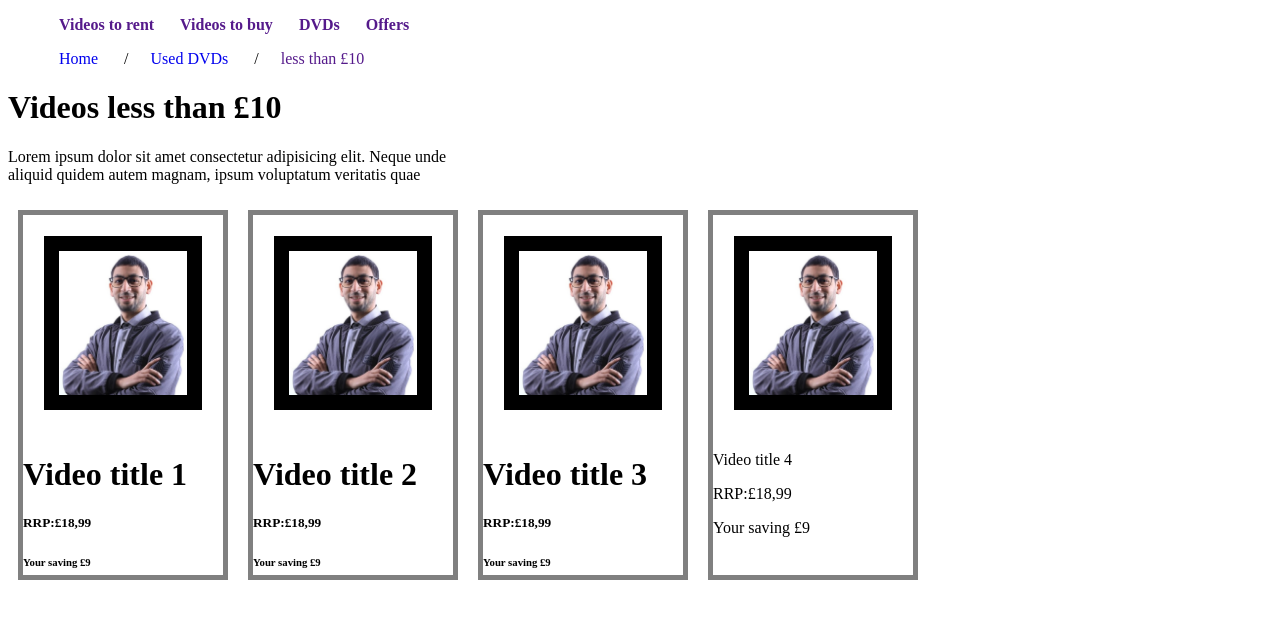
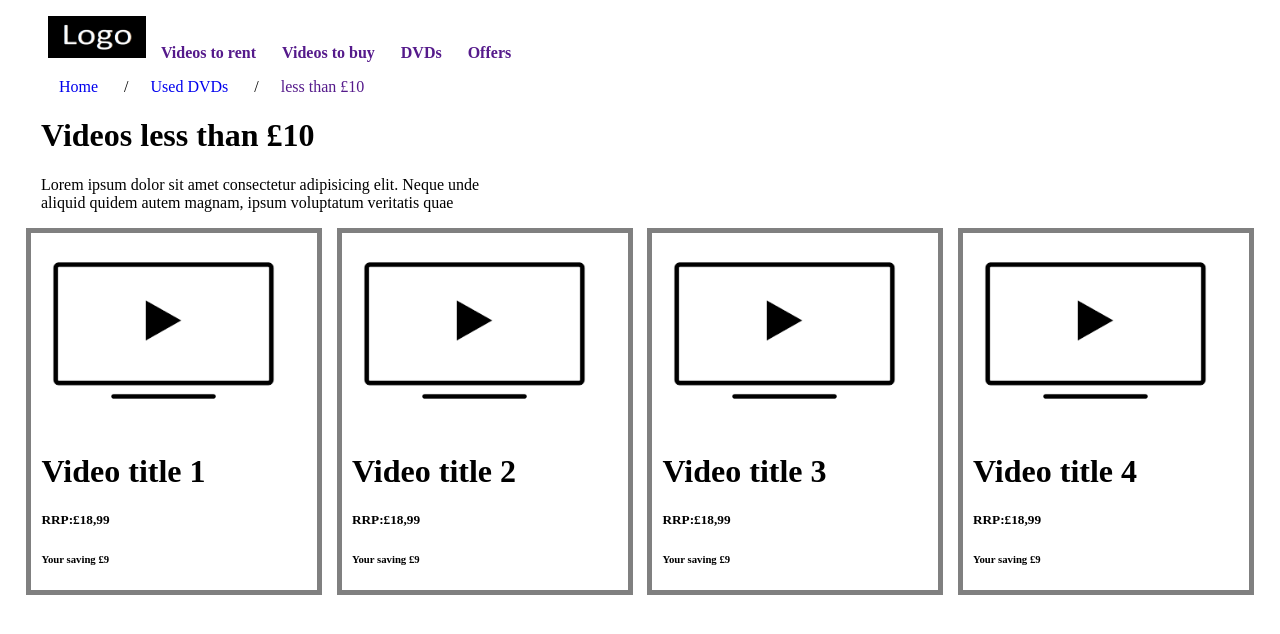
Before and after one commit to Abdeladimboukrim/abdeladimboukrim, a plain HTML site: page HTML-CSS-Work-shops/Page d'accueil du magasin de vidéo/index.html in a window 1280 px wide. Drawn offline with Linux system fonts and the light colour scheme.

Commit message:
Page d'accueil du magasin de vidéo

```diff
--- a/HTML-CSS-Work-shops/Page d'accueil du magasin de vidéo/index.html
+++ b/HTML-CSS-Work-shops/Page d'accueil du magasin de vidéo/index.html
@@ -8,10 +8,10 @@
 
   <body>
 
-        <!-- Mettez votre code ici -->
-<!--<header>header</header>-->
+
       <navbar>
         <ul>
+          <li><img  class="logo" src="logo.png" alt="" > </li>
           <li><a href=""><strong>Videos to rent</strong> </a></li>
           <li><a href=""><strong>Videos to buy</strong> </a></il>
           <li><a href=""><strong>DVDs</strong> </a></li>
@@ -22,7 +22,6 @@
                 <li><a href="#">Home</a></li>
                 <li><a href="#">Used DVDs</a></li>
                 <li><a href="">less than £10</a></li>
-
         </ul>
       </navbar>
 
@@ -33,43 +32,38 @@
 
       <div class="products-item">
         <div class="card-">
-    <img src="A&A (2).jpg" alt="" class="item-img" >
-    <H1>Video title 1</H1>
-    <h5>RRP:£18,99</h5>
-    <h6>Your saving £9</h6>
-
+          <img src="A&A.png" alt="" class="item-img" >
+          <H1 class="title">Video title 1</H1>
+          <h5 class="title">RRP:£18,99</h5>
+          <h6 class="title">Your saving £9</h6>
         </div>
 
         <div class="card-">
-    <img src="A&A (2).jpg" alt="" class="item-img" >
-    <H1>Video title 2</H1>
-    <h5>RRP:£18,99</h5>
-    <h6>Your saving £9</h6>
-
+          <img src="A&A.png" alt="" class="item-img" >
+          <H1 class="title">Video title 2</H1>
+          <h5 class="title">RRP:£18,99</h5>
+          <h6 class="title">Your saving £9</h6>
         </div>
 
         <div class="card-">
-    <img class="item-img" src="A&A (2).jpg" alt="">
-    <H1>Video title 3</H1>
-    <h5>RRP:£18,99</h5>
-    <h6>Your saving £9</h6>
-
+          <img class="item-img" src="A&A.png" alt="">
+          <H1 class="title">Video title 3</H1>
+          <h5 class="title">RRP:£18,99</h5>
+          <h6 class="title">Your saving £9</h6>
         </div>
 
 
         <div class="card-">
-    <img class="item-img" src="A&A (2).jpg" alt="">
-    <p>Video title 4</p>
-    <p>RRP:£18,99</p>
-    <p>Your saving £9</p>
-
+          <img class="item-img" src="A&A.png" alt="">
+          <H1 class="title">Video title 4</H1>
+          <h5 class="title">RRP:£18,99</h5>
+          <h6 class="title">Your saving £9</h6>
         </div>
 
 
 
       </div>
-<!--
-<footer>footer</footer>-->
+
 
     </body>
 </html>
--- a/HTML-CSS-Work-shops/Page d'accueil du magasin de vidéo/style.css
+++ b/HTML-CSS-Work-shops/Page d'accueil du magasin de vidéo/style.css
@@ -1,9 +1,7 @@
-<style>
-header,
-nav,
-section,
-ul{
 
+.logo{
+  width: 8%;
+  padding: 22;
 }
 li{
   display: inline;
@@ -11,7 +9,9 @@ li{
 }
 li a{
   text-decoration:none;
+
   padding: 11px;
+  margin-bottom: 23px;
 }
  a:hover {
   text-decoration: underline;
@@ -22,48 +22,33 @@ text-align: center;
 padding: 11px;
 content: "/";
 }
+h1{
+  margin-left: 33px;
+}
+p{
+  margin-left: 33px;
+}
+.title{
+  margin-left: 10px;
+}
 .products-item{
   display: flex;
+  margin: 11px;
 }
 
 .card-{
 
 border:5px solid gray;
-width:200px;
-height: 360PX;
-margin: 10px;
+width:23%;
+height: 30%;
+margin: auto;
 }
 
 img.item-img{
-  widows: 144px;
-  height:144px;
-  border: 15px solid black;
+  width:  78%;
   margin: 21px;
 }
 
 
 
-footer {
-  background: #659494;
-  border-radius: 5px;
-  color: white;
-  font-family: arial, sans-serif;
-  font-size: 30px;
-  text-align: center;
-  padding: 30px;
-  margin-bottom: 20px;
-}
-
-header:before,
-nav:before,
-section:before,
-footer:before {
-  content: '<';
-}
-header:after,
-nav:after,
-section:after,
-footer:after {
-  content: '>';
-}
 </style>
```
Also changed, not shown: HTML-CSS-Work-shops/Page d'accueil du magasin de vidéo/A&A (2).jpg (deleted), HTML-CSS-Work-shops/Page d'accueil du magasin de vidéo/A&A.png (added), HTML-CSS-Work-shops/Page d'accueil du magasin de vidéo/logo.png (added). Lines whose indentation alone changed are shown as unchanged.
